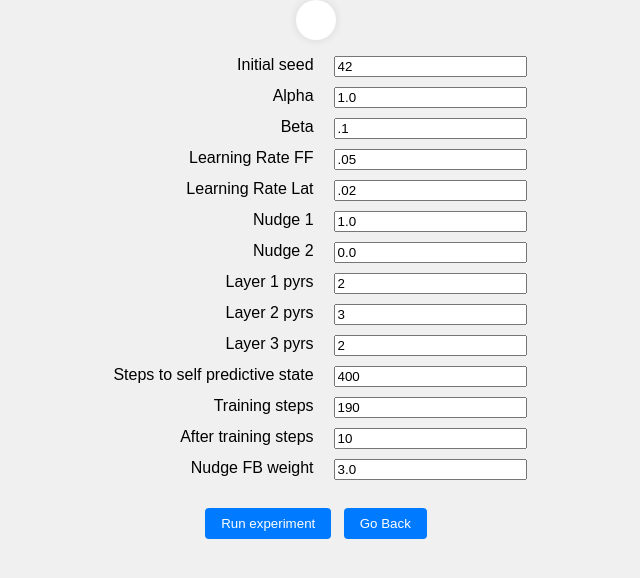
After one commit to AnthonySMaida/dendritic-microcircuits, a Flask app: template templates/experiments/NudgeExperimentFB3.html in a window 1280 px wide. The commit adds this page. Shown: the top 578 px of the page, without its empty margins (324-964 px from the left). Run offline with Flask 3, Linux system fonts and the light colour scheme; the template is opened without the code that fills it, so the values that code supplies are empty; some libraries are stand-ins or nearby versions.

Commit message:
Added FB3 experiment and string comments throughout.

```diff
--- a/ai/experiments/Experiment.py
+++ b/ai/experiments/Experiment.py
@@ -19,7 +19,7 @@ class Experiment:
         self._wt_init_seed = params.get('wt_init_seed', 42, type=int)
 
         Config.alpha = params.get('alpha', 1.0, type=float)
-        self._beta = params.get('beta', 1.0 / 3.0, type=float)  # for exponential sampling
+        self._beta = params.get('beta', 1.0 / 10.0, type=float)  # for exponential sampling
         _learning_rate = params.get('learning_rate', None, type=float)
         if _learning_rate:
             self._learning_rate_ff = _learning_rate
--- a/ai/experiments/KEYS.py
+++ b/ai/experiments/KEYS.py
@@ -7,4 +7,5 @@ class KEYS(StrEnum):
     BASIC_NUDGE_EXPERIMENT = "BasicNudgeExperiment"
     NUDGE_EXPERIMENT_FB = "NudgeExperimentFB"
     NUDGE_EXPERIMENT_FB_2 = "NudgeExperimentFB2"
+    NUDGE_EXPERIMENT_FB_3 = "NudgeExperimentFB3"
     XOR_EXPERIMENT = "XorExperiment"
--- a/ai/experiments/NudgeExperFB.py
+++ b/ai/experiments/NudgeExperFB.py
@@ -6,7 +6,7 @@ from ai.colorized_logger import get_logger
 from ai.utils import create_column_vector, iter_with_prev
 from metrics import Graph, Serie, GraphType
 
-logger = get_logger('ai.experiments.NudgeExperiment')
+logger = get_logger('ai.experiments.NudgeExperimentFB')
 
 KEY_LAYER_1 = "layer1"
 KEY_LAYER_2 = "layer2"
--- a/templates/experiments/AndOrExperiment.html
+++ b/templates/experiments/AndOrExperiment.html
@@ -11,7 +11,7 @@
   <input type="number" id="alpha" value="1.0" step=".1">
 
   <label for="beta">Beta</label>
-  <input type="number" id="beta" value=".333" step=".1">
+  <input type="number" id="beta" value=".1" step=".1">
 
   <label for="learning_rate">Learning Rate</label>
   <input type="number" id="learning_rate" value=".05" step=".01">
--- a/templates/experiments/ApicalConvergenceTest.html
+++ b/templates/experiments/ApicalConvergenceTest.html
@@ -5,7 +5,7 @@
   <input type="number" id="wt_init_seed" value="42" step="1" required>
 
   <label for="beta">Beta</label>
-  <input type="number" id="beta" value=".333" step=".001" required>
+  <input type="number" id="beta" value=".1" step=".1" required>
 
   <label for="learning_rate">Learning Rate</label>
   <input type="number" id="learning_rate" value=".05" step=".01" required>
--- a/templates/experiments/BasicNudgeExperiment.html
+++ b/templates/experiments/BasicNudgeExperiment.html
@@ -8,7 +8,7 @@
   <input type="number" id="alpha" value="1.0" step=".1">
 
   <label for="beta">Beta</label>
-  <input type="number" id="beta" value=".333" step=".1" required>
+  <input type="number" id="beta" value=".1" step=".1" required>
 
   <label for="learning_rate">Learning Rate</label>
   <input type="number" id="learning_rate" value=".05" step=".01" required>
--- a/templates/experiments/NudgeExperimentFB2.html
+++ b/templates/experiments/NudgeExperimentFB2.html
@@ -8,7 +8,7 @@
   <input type="number" id="alpha" value="1.0" step=".1">
 
   <label for="beta">Beta</label>
-  <input type="number" id="beta" value=".333" step=".1">
+  <input type="number" id="beta" value=".1" step=".1">
 
   <label for="learning_rate_ff">Learning Rate FF</label>
   <input type="number" id="learning_rate_ff" value=".05" step=".01">
--- /dev/null
+++ b/templates/experiments/NudgeExperimentFB3.html
@@ -0,0 +1,45 @@
+{% extends 'base/experiment.html' %}
+
+{% block params %}
+  <label for="wt_init_seed">Initial seed</label>
+  <input type="number" id="wt_init_seed" value="42" step="1">
+
+  <label for="alpha">Alpha</label>
+  <input type="number" id="alpha" value="1.0" step=".1">
+
+  <label for="beta">Beta</label>
+  <input type="number" id="beta" value=".1" step=".1">
+
+  <label for="learning_rate_ff">Learning Rate FF</label>
+  <input type="number" id="learning_rate_ff" value=".05" step=".01">
+
+  <label for="learning_rate_lat">Learning Rate Lat</label>
+  <input type="number" id="learning_rate_lat" value=".02" step=".01">
+
+  <label for="nudge1">Nudge 1</label>
+  <input type="number" id="nudge1" value="1.0" step=".1" min="0" max="1">
+
+  <label for="nudge2">Nudge 2</label>
+  <input type="number" id="nudge2" value="0.0" step=".1" min="0" max="1">
+
+  <label for="n_pyr_layer1">Layer 1 pyrs</label>
+  <input type="number" id="n_pyr_layer1" value="2" step="1" min="1">
+
+  <label for="n_pyr_layer2">Layer 2 pyrs</label>
+  <input type="number" id="n_pyr_layer2" value="3" step="1" min="1">
+
+  <label for="n_pyr_layer3">Layer 3 pyrs</label>
+  <input type="number" id="n_pyr_layer3" value="2" step="1" min="1">
+
+  <label for="self_prediction_steps">Steps to self predictive state</label>
+  <input type="number" id="self_prediction_steps" value="400" step="1" min="0">
+
+  <label for="training_steps">Training steps</label>
+  <input type="number" id="training_steps" value="190" step="1" min="0">
+
+  <label for="after_training_steps">After training steps</label>
+  <input type="number" id="after_training_steps" value="10" step="1" min="0">
+
+  <label for="nudge_fb_weight">Nudge FB weight</label>
+  <input type="number" id="nudge_fb_weight" value="3.0" step="0.2" min="0.0">
+{% endblock %}
--- a/templates/experiments/XorExperiment.html
+++ b/templates/experiments/XorExperiment.html
@@ -11,7 +11,7 @@
   <input type="number" id="alpha" value="1.0" step=".1">
 
   <label for="beta">Beta</label>
-  <input type="number" id="beta" value=".333" step=".1" required>
+  <input type="number" id="beta" value=".1" step=".1" required>
 
   <label for="learning_rate">Learning Rate</label>
   <input type="number" id="learning_rate" value=".05" step=".01" required>
```
Also changed, not shown: ai/experiments/NudgeExperFB3.py (added, +8 -0 lines), ai/experiments/__init__.py (+35 -12 lines).
